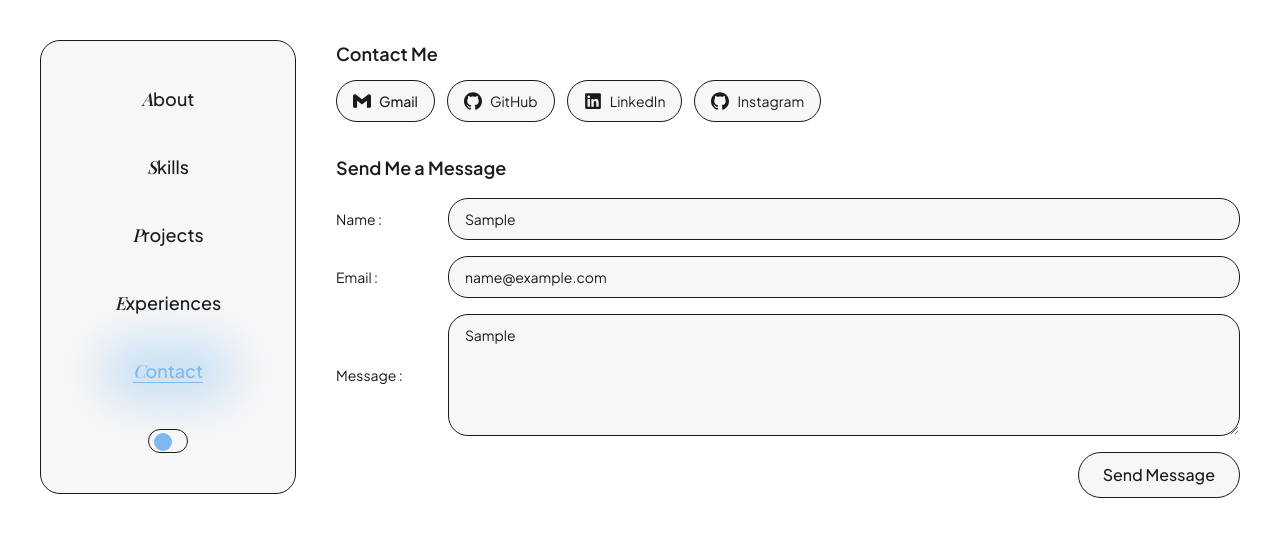
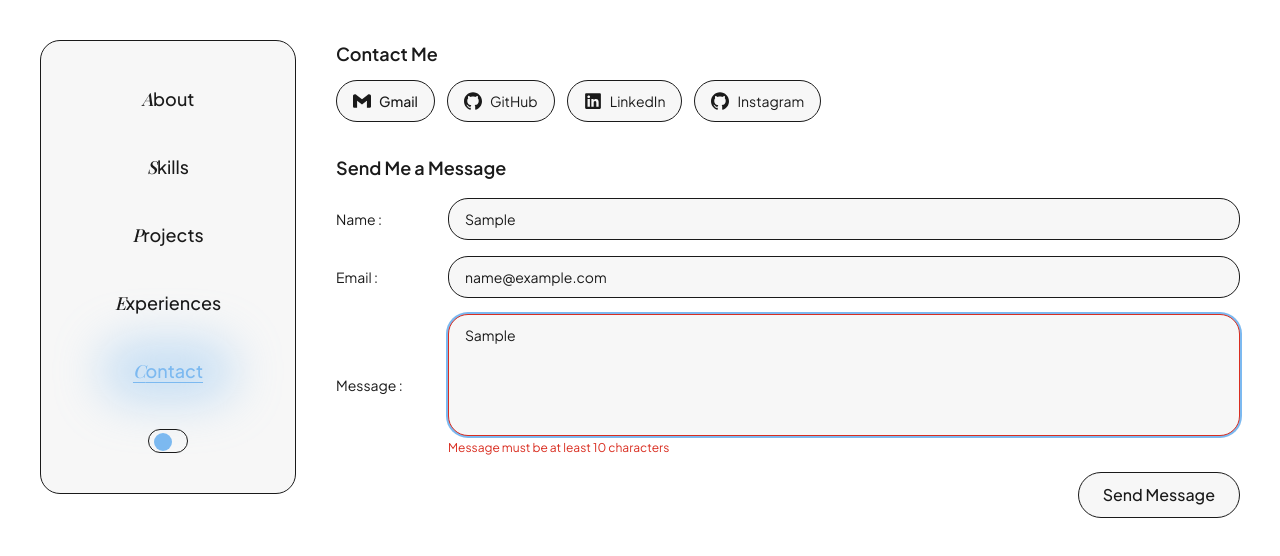
Before and after one commit to Naqila-Syaniwa/naqila-portofolio, a Next.js app: page /contact in a window 1280 px wide. Both pictures are taken after typing "Sample", "name@example.com", "Sample" into the empty fields and a click on the button "Send Message". Shown: the top 556 px of the page. Built offline with nearby package versions, Linux system fonts and the light colour scheme.

Commit message:
feat: add form validation with React Hook Form and Zod

```diff
--- a/package.json
+++ b/package.json
@@ -11,11 +11,15 @@
     "format:check": "prettier --check ."
   },
   "dependencies": {
+    "@hookform/resolvers": "^5.4.2",
     "motion": "^12.42.2",
     "next": "16.2.10",
     "react": "19.2.4",
     "react-dom": "19.2.4",
-    "react-icons": "^5.7.0"
+    "react-hook-form": "^7.83.0",
+    "react-icons": "^5.7.0",
+    "valibot": "^1.4.2",
+    "zod": "^4.4.3"
   },
   "devDependencies": {
     "@tailwindcss/postcss": "^4",
--- a/src/app/(dashboard)/contact/page.tsx
+++ b/src/app/(dashboard)/contact/page.tsx
@@ -1,14 +1,24 @@
 'use client';
 
+import { useForm } from 'react-hook-form';
+import { zodResolver } from '@hookform/resolvers/zod';
 import { motion } from 'motion/react';
 import { contactContent } from '@/data/contact';
 import { socialIconMap } from '@/lib/social-icons';
 import { fadeUp, staggerContainer } from '@/lib/motion';
-import React from 'react';
+import { contactFormSchema, type ContactFormValues } from '@/lib/contact-schema';
 
 export default function ContactPage() {
-    function handleSubmit(event: React.FormEvent<HTMLFormElement>) {
-        event.preventDefault();
+    const {
+        register,
+        handleSubmit,
+        formState: { errors },
+    } = useForm<ContactFormValues>({
+        resolver: zodResolver(contactFormSchema),
+    });
+
+    function onSubmit(values: ContactFormValues) {
+        console.log('Contact form submitted:', values);
     }
 
     return (
@@ -49,36 +59,54 @@ export default function ContactPage() {
             <motion.div variants={fadeUp} className="flex flex-col gap-4">
                 <h2 className="text-text-primary text-lg font-semibold">Send Me a Message</h2>
 
-                <form onSubmit={handleSubmit} className="flex flex-col gap-4">
-                    <label className="flex flex-col gap-1.5 sm:flex-row sm:items-center sm:gap-4">
+                <form onSubmit={handleSubmit(onSubmit)} noValidate className="flex flex-col gap-4">
+                    <div className="flex flex-col gap-1.5 sm:flex-row sm:items-center sm:gap-4">
                         <span className="text-text-primary w-24 shrink-0 text-sm">Name :</span>
+                        <div className="flex w-full flex-col gap-1">
                             <input
                                 type="text"
-                            name="name"
                                 placeholder="Your name"
-                            className="border-border bg-surface text-text-primary placeholder:text-text-muted focus-visible:ring-accent focus-visible:ring-offset-background w-full rounded-card border px-4 py-2.5 text-sm focus-visible:ring-2 focus-visible:outline-none"
+                                {...register('name')}
+                                aria-invalid={!!errors.name}
+                                className="border-border bg-surface text-text-primary placeholder:text-text-muted focus-visible:ring-accent focus-visible:ring-offset-background w-full rounded-card border px-4 py-2.5 text-sm focus-visible:ring-2 focus-visible:outline-none aria-invalid:border-danger"
                             />
-                    </label>
+                            {errors.name && (
+                                <span className="text-danger text-xs">{errors.name.message}</span>
+                            )}
+                        </div>
+                    </div>
 
-                    <label className="flex flex-col gap-1.5 sm:flex-row sm:items-center sm:gap-4">
+                    <div className="flex flex-col gap-1.5 sm:flex-row sm:items-center sm:gap-4">
                         <span className="text-text-primary w-24 shrink-0 text-sm">Email :</span>
+                        <div className="flex w-full flex-col gap-1">
                             <input
                                 type="email"
-                            name="email"
                                 placeholder="your@email.com"
-                            className="border-border bg-surface text-text-primary placeholder:text-text-muted focus-visible:ring-accent focus-visible:ring-offset-background w-full rounded-card border px-4 py-2.5 text-sm focus-visible:ring-2 focus-visible:outline-none"
+                                {...register('email')}
+                                aria-invalid={!!errors.email}
+                                className="border-border bg-surface text-text-primary placeholder:text-text-muted focus-visible:ring-accent focus-visible:ring-offset-background w-full rounded-card border px-4 py-2.5 text-sm focus-visible:ring-2 focus-visible:outline-none aria-invalid:border-danger"
                             />
-                    </label>
+                            {errors.email && (
+                                <span className="text-danger text-xs">{errors.email.message}</span>
+                            )}
+                        </div>
+                    </div>
 
-                    <label className="flex flex-col gap-1.5 sm:flex-row sm:items-center sm:gap-4">
+                    <div className="flex flex-col gap-1.5 sm:flex-row sm:items-center sm:gap-4">
                         <span className="text-text-primary w-24 shrink-0 text-sm">Message :</span>
+                        <div className="flex w-full flex-col gap-1">
                             <textarea
-                            name="message"
                                 rows={5}
-                            placeholder="Hi, I'd like to discuss about a project, collaboration, or opportunity"
-                            className="border-border bg-surface text-text-primary placeholder:text-text-muted focus-visible:ring-accent focus-visible:ring-offset-background w-full rounded-card border px-4 py-2.5 text-sm focus-visible:ring-2 focus-visible:outline-none"
+                                placeholder="Hi, I'd like to discuss about a project, collaboration, or opportunity."
+                                {...register('message')}
+                                aria-invalid={!!errors.message}
+                                className="border-border bg-surface text-text-primary placeholder:text-text-muted focus-visible:ring-accent focus-visible:ring-offset-background w-full resize-none rounded-card border px-4 py-2.5 text-sm focus-visible:ring-2 focus-visible:outline-none aria-invalid:border-danger"
                             />
-                    </label>
+                            {errors.message && (
+                                <span className="text-danger text-xs">{errors.message.message}</span>
+                            )}
+                        </div>
+                    </div>
 
                     <button
                         type="submit"
--- a/src/app/globals.css
+++ b/src/app/globals.css
@@ -9,6 +9,7 @@
   --color-text-muted: #6b6b6b;
   --color-accent: #7cb9f0;
   --color-border: #1a1a1a;
+  --color-danger: #d92d20;
 
   --radius-card: 20px;
   --radius-pill: 9999px;
@@ -21,6 +22,7 @@
   --color-text-muted: #a8a8a8;
   --color-accent: #e8e0a0;
   --color-border: #ffffff;
+  --color-danger: #f97066;
 }
 
 @theme inline {
@@ -30,6 +32,7 @@
   --color-text-muted: var(--color-text-muted);
   --color-accent: var(--color-accent);
   --color-border: var(--color-border);
+  --color-danger: var(--color-danger);
 
   --radius-card: var(--radius-card);
   --radius-pill: var(--radius-pill);
--- /dev/null
+++ b/src/lib/contact-schema.ts
@@ -0,0 +1,9 @@
+import { z } from 'zod';
+
+export const contactFormSchema = z.object({
+    name: z.string().trim().min(2, 'Nama must be at least 2 characters'),
+    email: z.string().trim().min(1, 'Email is required').email('Please enter a valid email'),
+    message: z.string().trim().min(10, 'Message must be at least 10 characters'),
+});
+
+export type ContactFormValues = z.infer<typeof contactFormSchema>;
```
Also changed, not shown: src/lib/tech-icons.ts (renamed from src/lib/tech-icons.tsx), 1 other file (tests, documents, lock files or other folders). Lines whose indentation alone changed are shown as unchanged.
